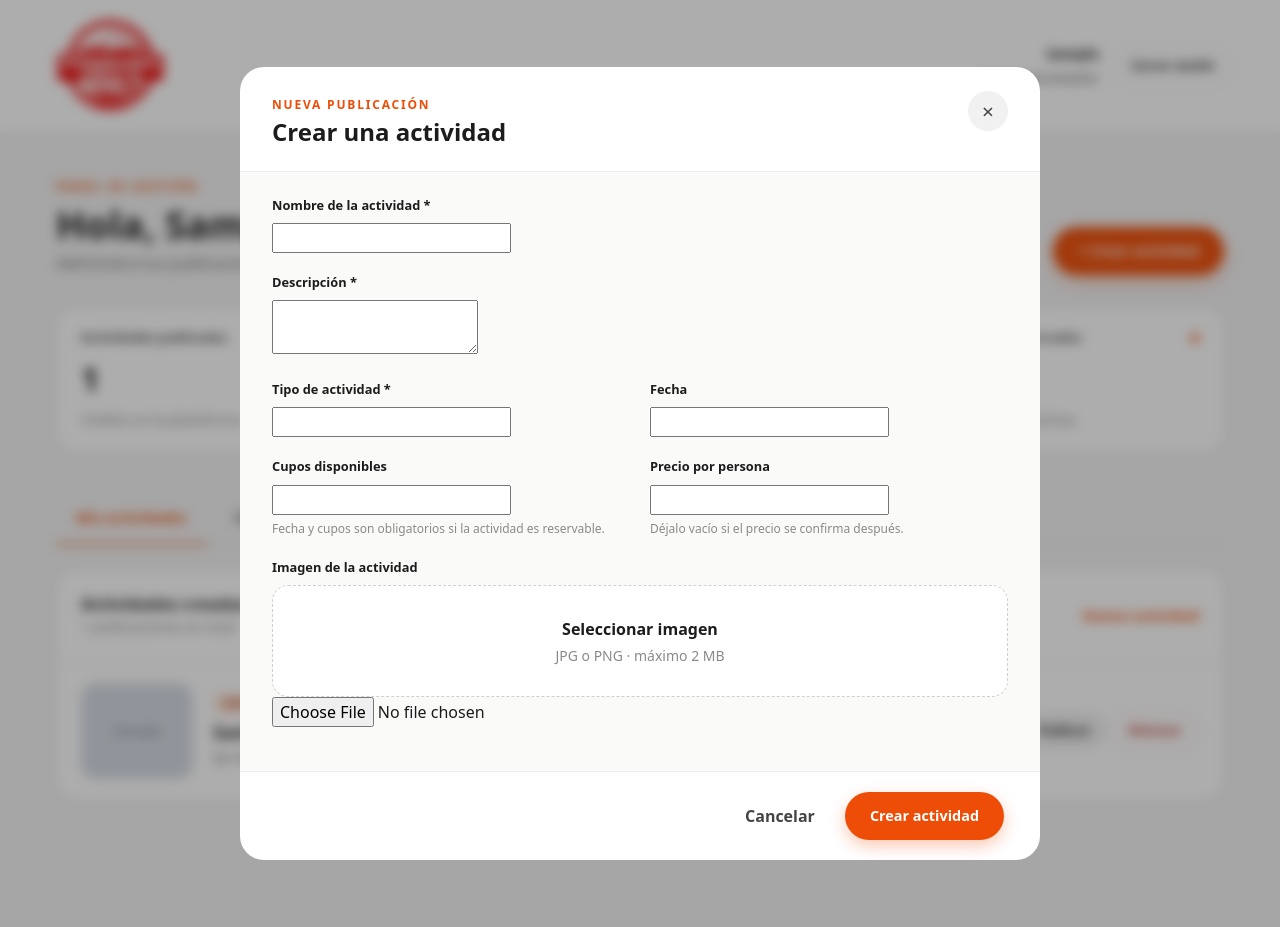
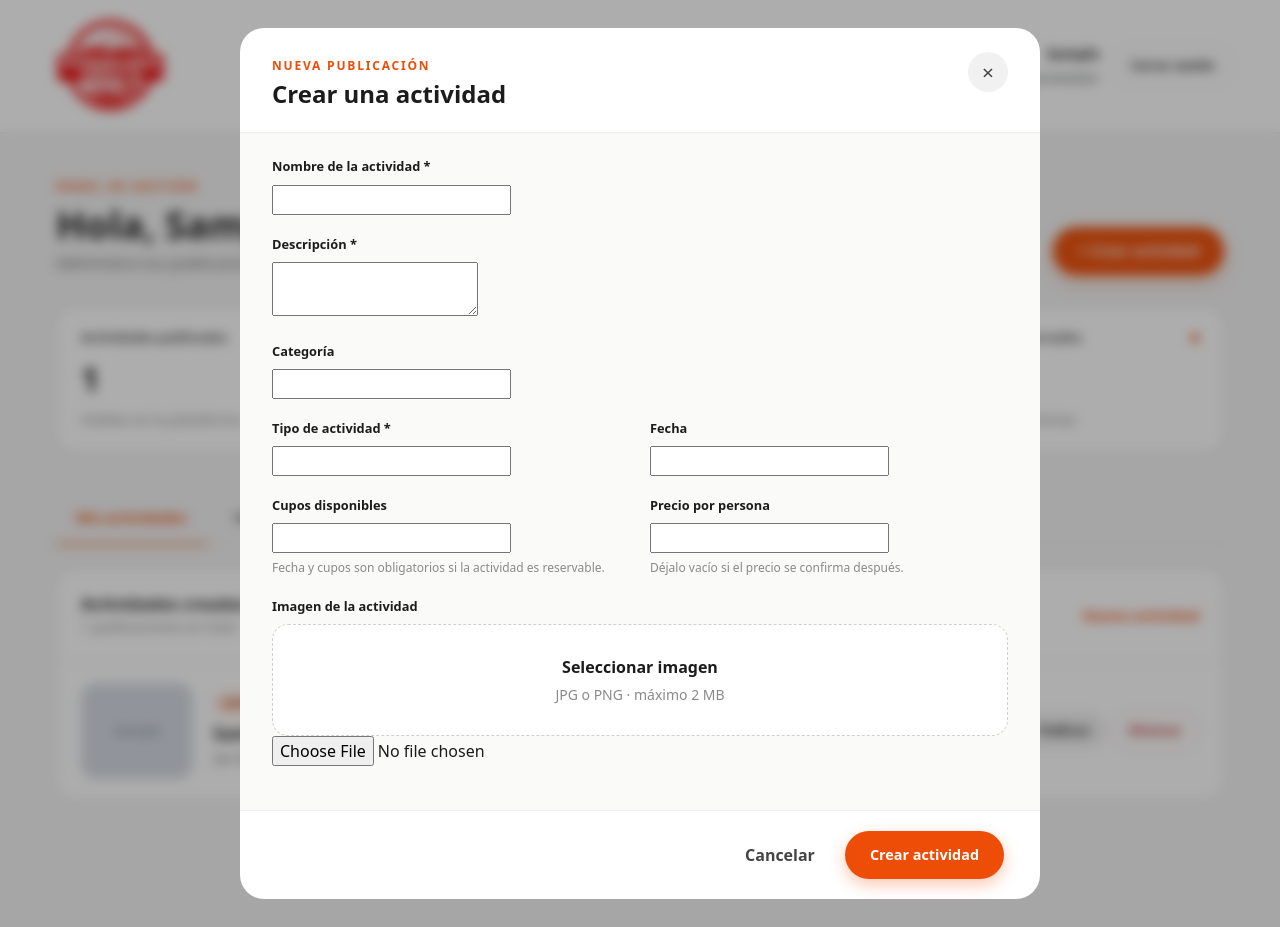
Before and after one commit to NightSS-01/Panoramas_Arica, a Django app: template Panoramas_Arica/actividades/templates/actividades/panel.html in a window 1280 px wide, after a click on "+ Crear actividad". Run offline with Django 5.2, Linux system fonts and the light colour scheme; a user stored in the database is signed in; tables that the repository leaves empty hold one stand-in row (values such as "Sample post"); the template is opened without the code that fills it: most values are stand-ins (such as "Sample title", 1, 10 or a date in 2020); grey boxes marked "Sample" are stand-in pictures; form fields are guessed from the names that the template uses.

Commit message:
fix: agrega mantenedor de categorias

```diff
--- a/Panoramas_Arica/actividades/templates/actividades/editar.html
+++ b/Panoramas_Arica/actividades/templates/actividades/editar.html
@@ -35,6 +35,12 @@
           {{ form.fecha }}
           {% for e in form.fecha.errors %}<div class="campo__error">{{ e }}</div>{% endfor %}
         </div>
+      </div>
+
+      <div class="campo">
+        <label for="{{ form.categoria.id_for_label }}">Categoría</label>
+        {{ form.categoria }}
+        {% for e in form.categoria.errors %}<div class="campo__error">{{ e }}</div>{% endfor %}
       </div>
 
       <div class="campo-fila">
--- a/Panoramas_Arica/actividades/templates/actividades/panel.html
+++ b/Panoramas_Arica/actividades/templates/actividades/panel.html
@@ -95,6 +95,7 @@
               {% else %}
                 <span class="estado estado--oculta">Oculta</span>
               {% endif %}
+              {% if a.categoria %}<span class="etiqueta-categoria">{{ a.categoria.nombre }}</span>{% endif %}
             </div>
             <h3 class="fila-actividad__titulo">{{ a.titulo }}</h3>
             <p class="fila-actividad__datos">
@@ -224,6 +225,12 @@
               <label for="{{ form.descripcion.id_for_label }}">Descripción *</label>
               {{ form.descripcion }}
               {% for e in form.descripcion.errors %}<div class="campo__error">{{ e }}</div>{% endfor %}
+            </div>
+
+            <div class="campo">
+              <label for="{{ form.categoria.id_for_label }}">Categoría</label>
+              {{ form.categoria }}
+              {% for e in form.categoria.errors %}<div class="campo__error">{{ e }}</div>{% endfor %}
             </div>
 
             <div class="campo-fila">
```
Also changed, not shown: Panoramas_Arica/actividades/views.py (+6 -2 lines).
